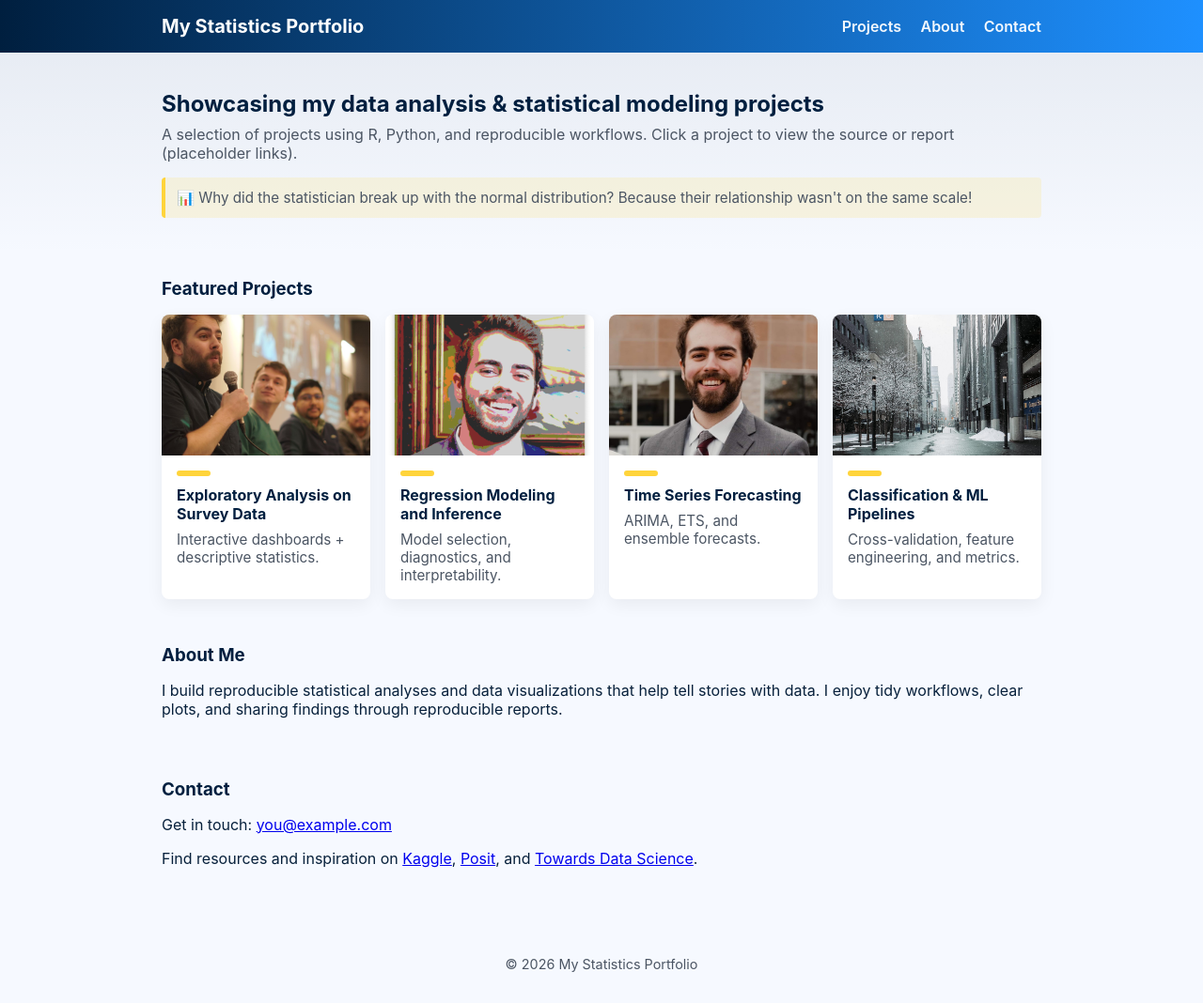
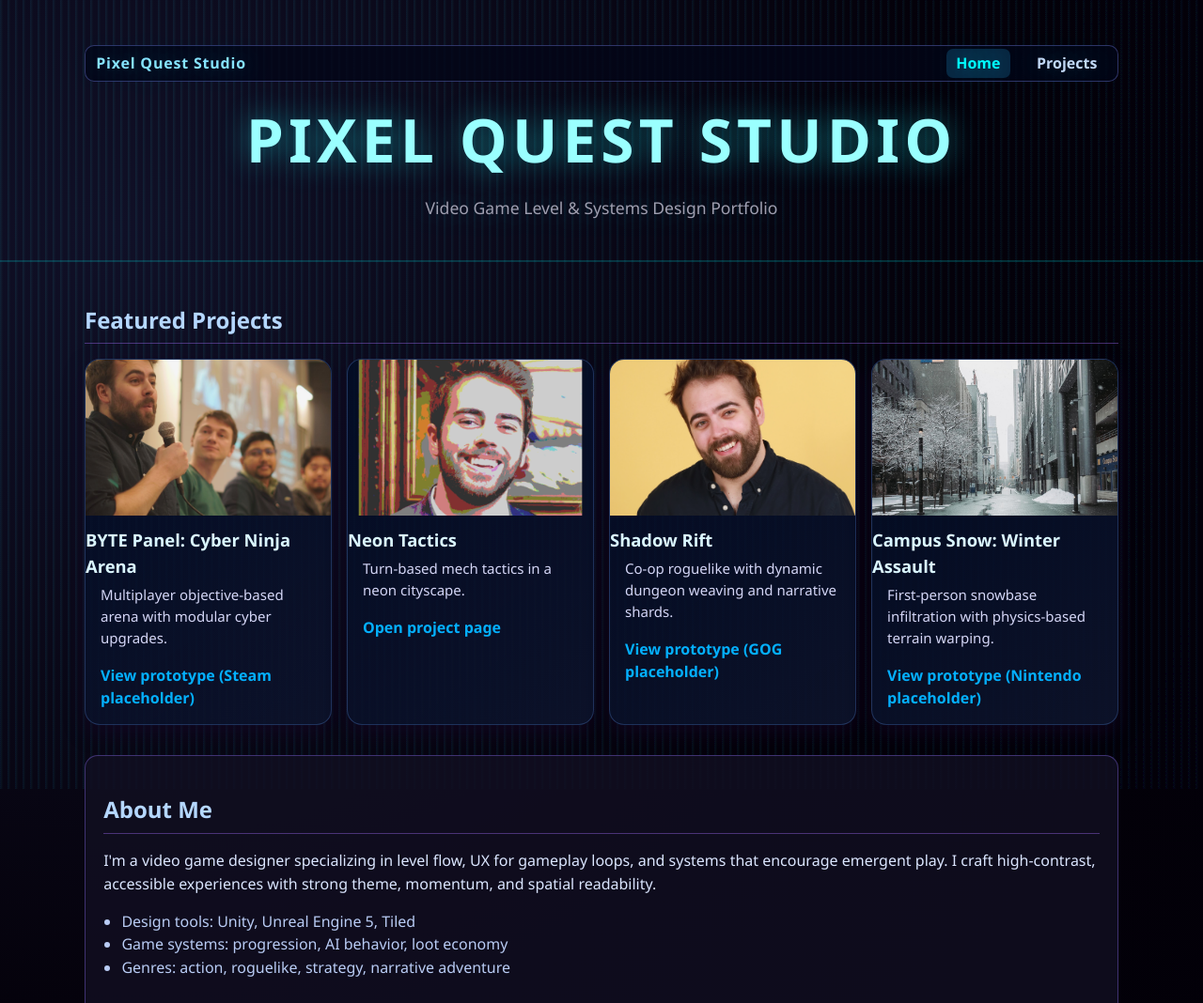
Before and after one commit to John-Spinelli/John-Spinelli.github.io, a plain HTML site: page index.html in a window 1280 px wide. Shown: the top 1068 px of the page at 94% size. Drawn offline with Linux system fonts and the light colour scheme.

Commit message:
Add files via upload

```diff
--- a/index.html
+++ b/index.html
@@ -1,95 +1,75 @@
-<!doctype html>
+<!DOCTYPE html>
 <html lang="en">
 <head>
-  <meta charset="utf-8">
-  <meta name="viewport" content="width=device-width,initial-scale=1">
-  <title>Statistics Portfolio</title>
-  <link rel="stylesheet" href="styles.css">
+  <meta charset="UTF-8" />
+  <meta name="viewport" content="width=device-width, initial-scale=1.0" />
+  <title>Game Design Portfolio</title>
+  <link rel="stylesheet" href="styles.css" />
 </head>
 <body>
-  <header class="site-header">
-    <div class="container">
-      <h1 class="site-title">My Statistics Portfolio</h1>
-      <nav class="main-nav">
-        <a href="#projects">Projects</a>
-        <a href="#about">About</a>
-        <a href="#contact">Contact</a>
+  <div class="glitch-bg"></div>
+  <header class="hero">
+    <div class="topbar">
+      <div class="brand">Pixel Quest Studio</div>
+      <nav class="topnav">
+        <a href="index.html" class="active">Home</a>
+        <a href="index.html#projects">Projects</a>
       </nav>
     </div>
+    <h1>Pixel Quest Studio</h1>
+    <p>Video Game Level & Systems Design Portfolio</p>
   </header>
 
-  <main>
-    <section class="hero">
-      <div class="container">
-        <h2>Showcasing my data analysis & statistical modeling projects</h2>
-        <p class="lead">A selection of projects using R, Python, and reproducible workflows. Click a project to view the source or report (placeholder links).</p>
-        <div class="joke">📊 Why did the statistician break up with the normal distribution? Because their relationship wasn't on the same scale!</div>
+  <main class="container">
+    <section class="projects">
+      <h2>Featured Projects</h2>
+      <div class="grid">
+
+        <article class="card">
+          <img src="Images/BYTE Panel.jpeg" alt="BYTE Panel project" />
+          <h3>BYTE Panel: Cyber Ninja Arena</h3>
+          <p>Multiplayer objective-based arena with modular cyber upgrades.</p>
+          <a href="https://store.steampowered.com/app/1341400/Hades/" target="_blank" rel="noopener">View prototype (Steam placeholder)</a>
+        </article>
+
+        <article class="card">
+          <img src="Images/ColouredHeadshot.png" alt="Coloured Headshot project" />
+          <h3>Neon Tactics</h3>
+          <p>Turn-based mech tactics in a neon cityscape.</p>
+          <a href="neon-tactics.html">Open project page</a>
+        </article>
+
+        <article class="card">
+          <img src="Images/Headshot2.jpeg" alt="Headshot2 project" />
+          <h3>Shadow Rift</h3>
+          <p>Co-op roguelike with dynamic dungeon weaving and narrative shards.</p>
+          <a href="https://www.gog.com/game/the_witcher_3_wild_hunt" target="_blank" rel="noopener">View prototype (GOG placeholder)</a>
+        </article>
+
+        <article class="card">
+          <img src="Images/campus snow.JPG" alt="Campus Snow project" />
+          <h3>Campus Snow: Winter Assault</h3>
+          <p>First-person snowbase infiltration with physics-based terrain warping.</p>
+          <a href="https://www.nintendo.com/games/detail/zelda-breath-of-the-wild-switch/" target="_blank" rel="noopener">View prototype (Nintendo placeholder)</a>
+        </article>
+
       </div>
     </section>
 
-    <section id="projects" class="projects container">
-      <h3>Featured Projects</h3>
-      <div class="grid">
-        <article class="card">
-          <a class="card-link" href="https://www.kaggle.com" target="_blank" rel="noopener noreferrer">
-            <img src="Images/BYTE%20Panel.jpeg" alt="BYTE Panel project thumbnail">
-            <div class="card-content">
-              <h4>Exploratory Analysis on Survey Data</h4>
-              <p>Interactive dashboards + descriptive statistics.</p>
-            </div>
-          </a>
-        </article>
-
-        <article class="card">
-          <a class="card-link" href="https://posit.co" target="_blank" rel="noopener noreferrer">
-            <img src="Images/ColouredHeadshot.png" alt="Coloured headshot project thumbnail">
-            <div class="card-content">
-              <h4>Regression Modeling and Inference</h4>
-              <p>Model selection, diagnostics, and interpretability.</p>
-            </div>
-          </a>
-        </article>
-
-        <article class="card">
-          <a class="card-link" href="https://cran.r-project.org" target="_blank" rel="noopener noreferrer">
-            <img src="Images/RingPicture.JPG" alt="Ring picture project thumbnail">
-            <div class="card-content">
-              <h4>Time Series Forecasting</h4>
-              <p>ARIMA, ETS, and ensemble forecasts.</p>
-            </div>
-          </a>
-        </article>
-
-        <article class="card">
-          <a class="card-link" href="https://towardsdatascience.com" target="_blank" rel="noopener noreferrer">
-            <img src="Images/campus%20snow.JPG" alt="Campus snow project thumbnail">
-            <div class="card-content">
-              <h4>Classification & ML Pipelines</h4>
-              <p>Cross-validation, feature engineering, and metrics.</p>
-            </div>
-          </a>
-        </article>
-      </div>
-    </section>
-
-    <section id="about" class="about container">
-      <h3>About Me</h3>
-      <p>I build reproducible statistical analyses and data visualizations that help tell stories with data. I enjoy tidy workflows, clear plots, and sharing findings through reproducible reports.</p>
-    </section>
-
-    <section id="contact" class="contact container">
-      <h3>Contact</h3>
-      <p>Get in touch: <a href="mailto:you@example.com">you@example.com</a></p>
-      <p>Find resources and inspiration on <a href="https://www.kaggle.com" target="_blank" rel="noopener noreferrer">Kaggle</a>, <a href="https://posit.co" target="_blank" rel="noopener noreferrer">Posit</a>, and <a href="https://towardsdatascience.com" target="_blank" rel="noopener noreferrer">Towards Data Science</a>.</p>
+    <section class="about">
+      <h2>About Me</h2>
+      <p>I'm a video game designer specializing in level flow, UX for gameplay loops, and systems that encourage emergent play. I craft high-contrast, accessible experiences with strong theme, momentum, and spatial readability.</p>
+      <ul>
+        <li>Design tools: Unity, Unreal Engine 5, Tiled</li>
+        <li>Game systems: progression, AI behavior, loot economy</li>
+        <li>Genres: action, roguelike, strategy, narrative adventure</li>
+      </ul>
+      <a class="cta" href="mailto:youremail@example.com">Contact Me</a>
     </section>
   </main>
 
-  <footer class="site-footer">
-    <div class="container">
-      <p>&copy; 2026 My Statistics Portfolio</p>
-    </div>
+  <footer>
+    <p>© 2026 Pixel Quest Studio • Portfolio built with game design flair</p>
   </footer>
-
-  <script src="script.js"></script>
 </body>
 </html>
--- a/styles.css
+++ b/styles.css
@@ -1,48 +1,200 @@
-/* Theme colors */
-:root{
-  --navy: #001f3f;
-  --blue: #1e90ff;
-  --yellow: #ffd43b;
-  --bg: #f6f9ff;
-  --muted: #4b5563;
+:root {
+  --bg: #05030b;
+  --accent: #00e6ff;
+  --accent2: #ff00ff;
+  --text: #e6e6ff;
+  --muted: #9f9fb0;
+  --shadow: 0 8px 20px rgba(22, 8, 40, 0.55);
 }
 
-*{box-sizing:border-box}
-body{font-family:Inter, system-ui, -apple-system, "Segoe UI", Roboto, "Helvetica Neue", Arial; margin:0; color:#07203b; background:var(--bg); -webkit-font-smoothing:antialiased}
-.container{max-width:1000px;margin:0 auto;padding:1rem 2rem}
+* { box-sizing: border-box; }
 
-.site-header{background:linear-gradient(90deg,var(--navy),var(--blue)); color:white}
-.site-header .container{display:flex;align-items:center;justify-content:space-between;padding:1rem 2rem}
-.site-title{margin:0;font-size:1.25rem}
-.main-nav a{color:rgba(255,255,255,0.95);text-decoration:none;margin-left:1rem;font-weight:600}
-.main-nav a:hover, .main-nav a:focus{text-decoration:underline}
-
-.hero{padding:1.5rem 0;background:linear-gradient(180deg, rgba(0,31,63,0.06), transparent)}
-.hero h2{color:var(--navy);margin:0 0 .5rem}
-.lead{color:var(--muted);margin-top:0}
-
-.projects h3, .about h3, .contact h3{color:var(--navy);margin-top:0;margin-bottom:.75rem}
-.projects, .about, .contact{padding:1.5rem 2rem}
-.joke{margin-top:.75rem;padding:.75rem;background:rgba(255,212,59,0.15);border-left:4px solid var(--yellow);border-radius:4px;font-size:.95rem;color:var(--muted)}
-.grid{display:grid;grid-template-columns:repeat(auto-fit,minmax(220px,1fr));gap:1rem;margin-top:1rem}
-.card{background:white;border-radius:8px;overflow:hidden;box-shadow:0 6px 18px rgba(2,6,23,0.06);transition:transform .18s ease, box-shadow .18s ease}
-.card:focus-within, .card:hover{transform:translateY(-6px);box-shadow:0 18px 40px rgba(2,6,23,0.08)}
-.card img{width:100%;height:150px;object-fit:cover;display:block}
-.card-content{padding:1rem}
-.card-content h4{margin:.25rem 0 .5rem;color:var(--navy)}
-.card-content p{margin:0;color:var(--muted);font-size:.95rem}
-.card-link{color:inherit;text-decoration:none;display:block}
-
-/* Yellow accent ribbon */
-.card-content::before{content:"";display:block;width:36px;height:6px;background:var(--yellow);border-radius:6px;margin-bottom:.6rem}
-
-.site-footer{padding:1.5rem 0;text-align:center;color:var(--muted);font-size:.9rem}
-
-/* Responsive tweaks */
-@media (max-width:600px){
-  .site-header .container{flex-direction:column;align-items:flex-start}
-  .main-nav{margin-top:.5rem}
+body {
+  margin: 0;
+  font-family: 'Segoe UI', Roboto, Helvetica, Arial, sans-serif;
+  background: radial-gradient(circle at 10% 20%, #101027, #04010a 58%, #020008 100%);
+  color: var(--text);
+  min-height: 100vh;
+  line-height: 1.52;
 }
 
-/* Accessibility focus */
-a:focus{outline:3px solid rgba(30,144,255,0.18);outline-offset:3px}
+.glitch-bg {
+  position: fixed;
+  width: 110%;
+  height: 110%;
+  top: -5%;
+  left: -5%;
+  background: repeating-linear-gradient(90deg, rgba(180,255,255,0.08), rgba(180,255,255,0.04) 2px, transparent 3px, transparent 8px);
+  pointer-events: none;
+  z-index: -1;
+  mix-blend-mode: color-dodge;
+}
+
+.hero {
+  padding: 3rem 2rem 1.5rem;
+  text-align: center;
+  border-bottom: 2px solid rgba(0,255,255,0.18);
+  text-shadow: 0 0 32px rgba(30, 255, 255, 0.45);
+}
+
+.topbar {
+  display: flex;
+  justify-content: space-between;
+  align-items: center;
+  max-width: min(1100px, 92vw);
+  margin: 0 auto 0.8rem;
+  padding: 0.4rem 0.7rem;
+  border: 1px solid rgba(130, 140, 255, 0.35);
+  border-radius: 10px;
+  background: rgba(3, 6, 24, 0.78);
+}
+
+.brand {
+  color: #86e3ff;
+  font-weight: 700;
+  letter-spacing: 0.05em;
+}
+
+.topnav a {
+  color: #c1d8f5;
+  text-decoration: none;
+  margin-left: 0.85rem;
+  font-weight: 600;
+  padding: 0.28rem 0.65rem;
+  border-radius: 7px;
+}
+
+.topnav a:hover, .topnav a.active {
+  color: #00fdff;
+  background: rgba(13, 59, 93, 0.62);
+}
+
+.hero h1 {
+  font-size: clamp(2rem, 6vw, 4rem);
+  margin: 0;
+  letter-spacing: 0.08em;
+  color: #9affff;
+  text-transform: uppercase;
+}
+
+.hero p {
+  color: var(--muted);
+  margin-top: 0.7rem;
+  font-size: 1.1rem;
+}
+
+.container {
+  width: min(1100px, 92vw);
+  margin: 0 auto;
+  padding: 1.5rem 0 2.5rem;
+}
+
+.projects h2, .about h2 {
+  border-bottom: 1px solid rgba(165, 110, 255, 0.4);
+  padding-bottom: 0.4rem;
+  margin-bottom: 1rem;
+  color: #b5d7ff;
+}
+
+.grid {
+  display: grid;
+  gap: 1rem;
+  grid-template-columns: repeat(auto-fill, minmax(240px, 1fr));
+}
+
+.card {
+  background: linear-gradient(145deg, rgba(1, 12, 38, 0.8), rgba(13, 19, 43, 0.92));
+  border: 1px solid rgba(72, 107, 175, 0.4);
+  border-radius: 16px;
+  overflow: hidden;
+  box-shadow: var(--shadow);
+  transition: transform 0.24s ease, border-color 0.24s ease;
+}
+
+.card:hover {
+  transform: translateY(-6px);
+  border-color: rgba(0, 230, 255, 0.75);
+}
+
+.card img {
+  width: 100%;
+  height: 166px;
+  object-fit: cover;
+  display: block;
+  filter: saturate(1.05) contrast(0.92);
+}
+
+.card h3 {
+  margin: 0.75rem 0 0.3rem;
+  font-size: 1.15rem;
+  color: #daf6ff;
+}
+
+.card p {
+  margin: 0 1rem 1rem;
+  color: #d4d6f6;
+  font-size: 0.94rem;
+}
+
+.card a {
+  display: inline-block;
+  margin: 0 1rem 1rem;
+  text-decoration: none;
+  color: #04b0ff;
+  font-weight: 700;
+}
+
+.card a:hover {
+  color: #a6f3ff;
+}
+
+.about {
+  margin-top: 2rem;
+  background: rgba(18, 16, 34, 0.8);
+  border: 1px solid rgba(122, 97, 216, 0.45);
+  border-radius: 14px;
+  padding: 1.2rem;
+}
+
+.about p { color: #dbe6ff; }
+
+.about ul {
+  padding-left: 1.2rem;
+  color: #b9ccf5;
+}
+
+.cta {
+  display: inline-block;
+  background: linear-gradient(140deg, #04d8ff, #9d00e8);
+  color: #020308;
+  padding: 0.65rem 1rem;
+  margin-top: 0.8rem;
+  border-radius: 10px;
+  font-weight: bold;
+  text-decoration: none;
+}
+
+.cta:hover {
+  filter: brightness(1.08);
+}
+
+footer {
+  text-align: center;
+  margin: 1.5rem 0 1rem;
+  color: #8d97b3;
+  font-size: 0.9rem;
+}
+
+@media (max-width: 560px) {
+  .hero {
+    padding: 2rem 1rem 1rem;
+  }
+
+  .projects h2, .about h2 {
+    font-size: 1.2rem;
+  }
+
+  .card img {
+    height: 140px;
+  }
+}
```
Also changed, not shown: neon-tactics.html (added, +50 -0 lines), Images/Headshot2.jpeg (added).
